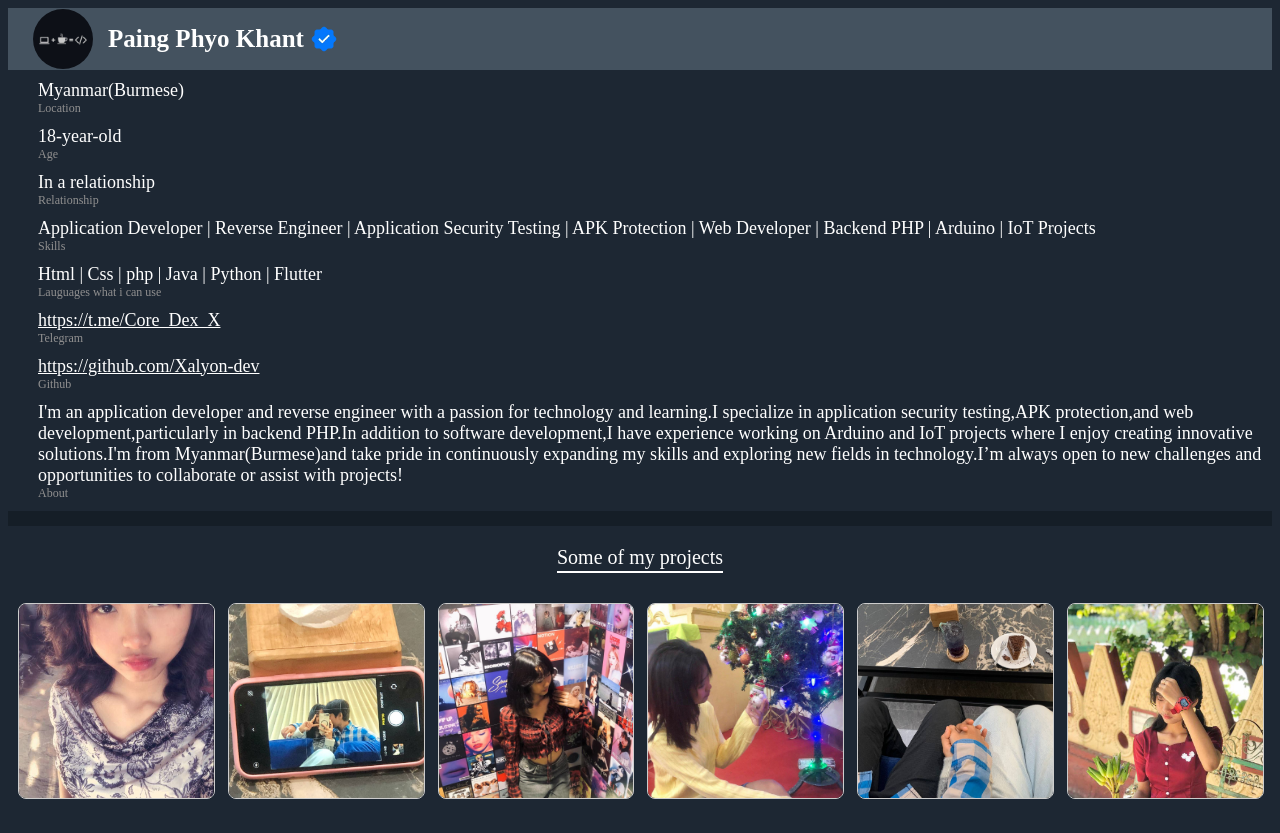
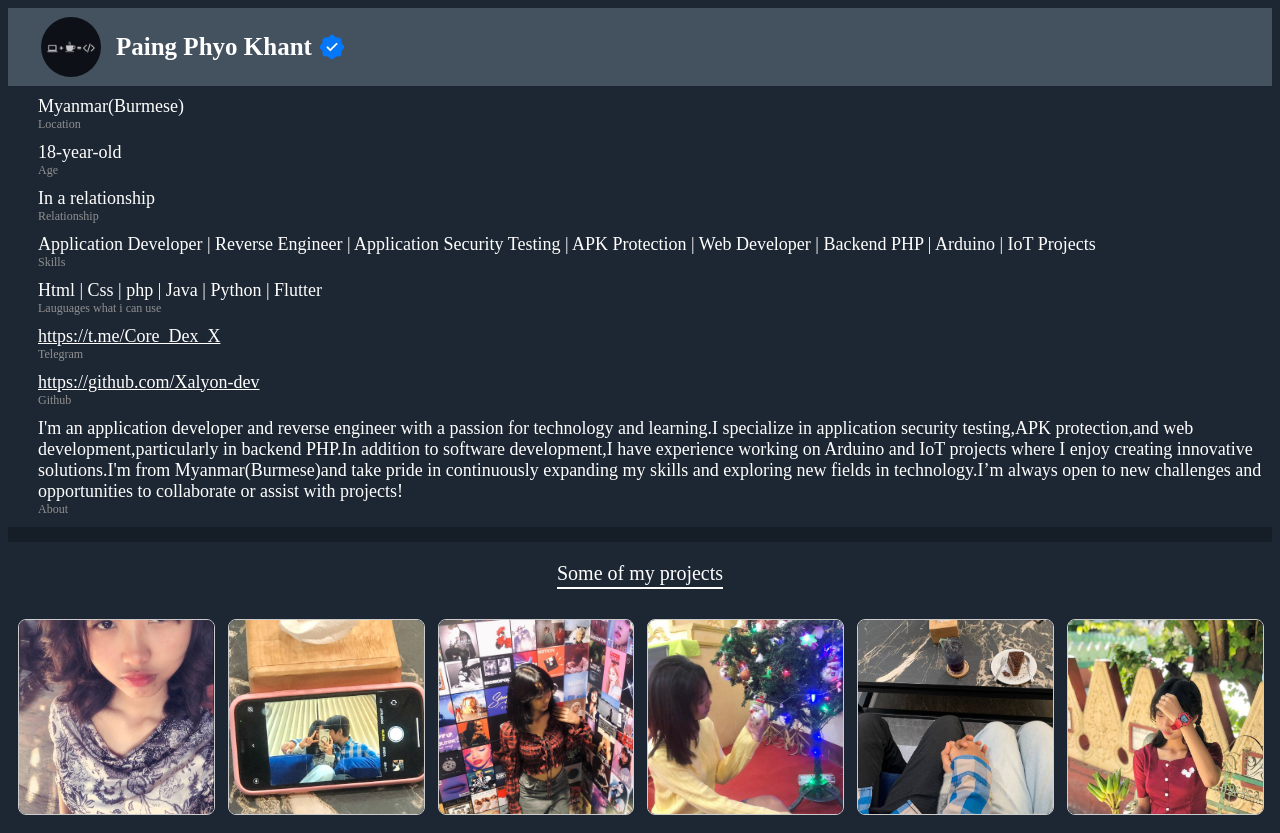
Before and after one commit to Xalyon-dev/portfolio, a plain HTML site: page index.html in a window 1280 px wide. Drawn offline with Linux system fonts and the light colour scheme.

Commit message:
Update style.css

```diff
--- a/style.css
+++ b/style.css
@@ -11,7 +11,7 @@ body {
 
 .profileclass {
     display: flex;
-    padding: 0px;
+    padding: 8px;
     margin: 0;
     background-color: #44525F;
     animation: slideIn 1s ease-out;
```
